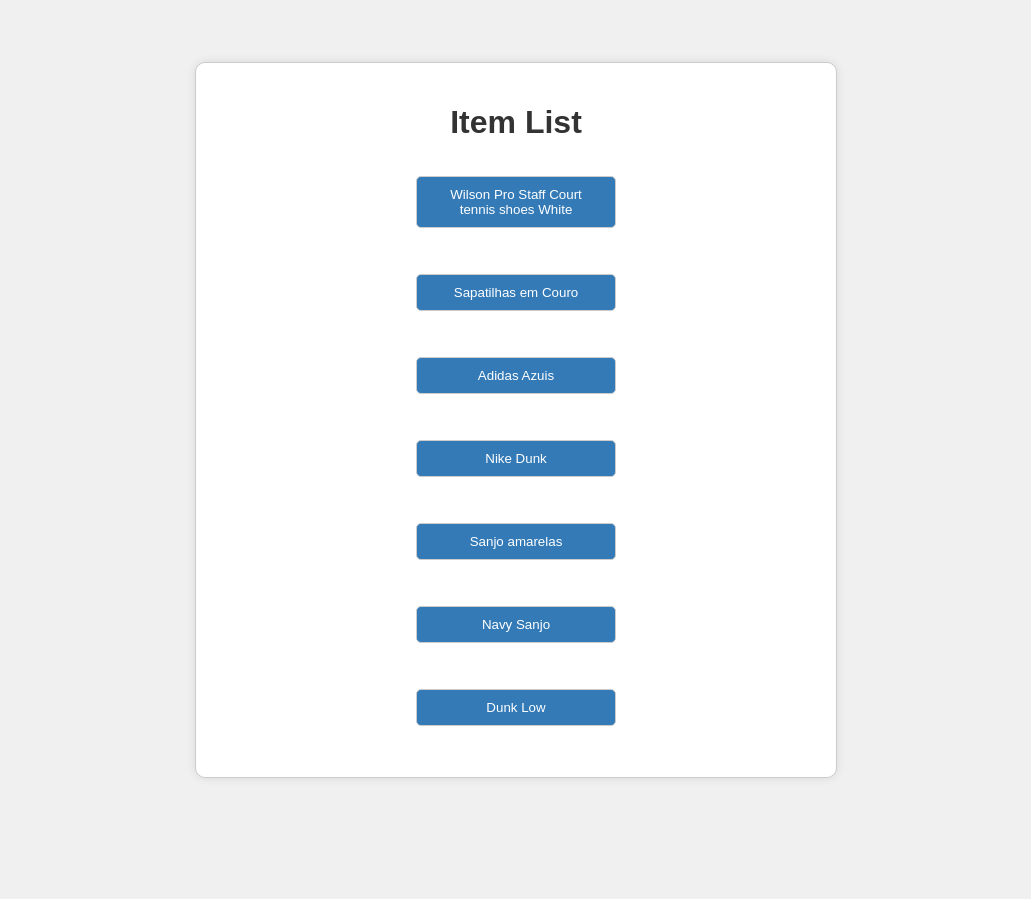
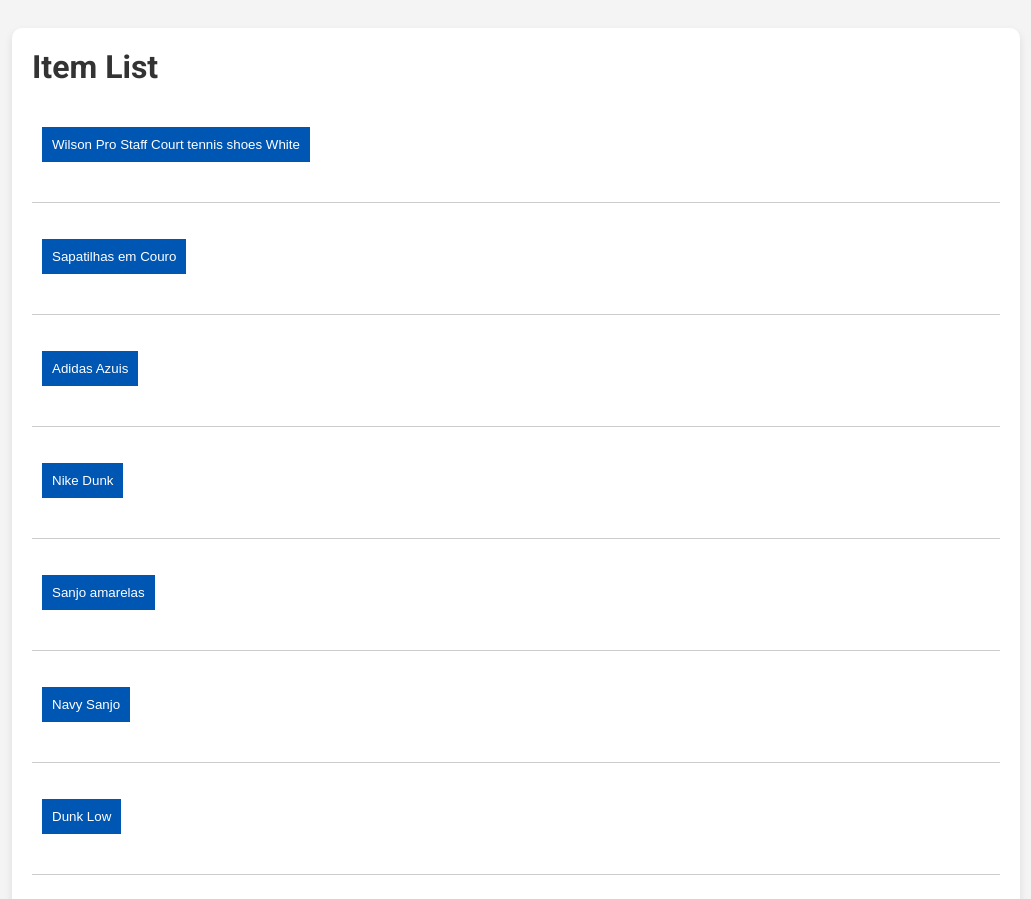
Before and after one commit to FEUP-LTW-2024/ltw-project-2024-ltw12g01, a PHP site: page /pages/item_management.php in a window 1280 px wide. Shown: the whole page, without its empty margins (124-1155 px from the left). Before the commit the page ends 778 px from the top, so only its background shows below. Run offline with PHP 8.4, Linux system fonts and the light colour scheme; data comes from the database, SQL or seed files in the repository; both versions use the stored data as it was after the commit.

Commit message:
improved design consistency(not finished)

```diff
--- a/actions/action_register.php
+++ b/actions/action_register.php
@@ -50,7 +50,7 @@
         header('Location: ' . $_SERVER['HTTP_REFERER']);
         exit();
     } else {
-        $user = User::createAndInsert($db, $username, $email, $password, 'admin');
+        $user = User::createAndInsert($db, $username, $email, $password, 'buyer');
         $session->addMessage('Register success', 'Welcome, ' . $user->name . '!');
         header('Location: ../index.php');
     }
--- a/pages/edit_user.php
+++ b/pages/edit_user.php
@@ -17,7 +17,7 @@ $user = User::getUserById($db, $userId);
 $userTypes = ['buyer', 'buyer/seller', 'admin'];
 
 ?>
-<link rel="stylesheet" href="../style/register.css">
+<link rel="stylesheet" href="../style/registers.css">
 <form action="../actions/action_edit_user.php" method="post">
     <div class="user-container">
         <input type="hidden" name="id" value="<?= $user->id ?>">
--- a/pages/item_management.php
+++ b/pages/item_management.php
@@ -15,19 +15,18 @@ $items = Item::getAllItemsFromDatabase($db);
     <link rel="stylesheet" type="text/css" href="../style/management.css">
 </head>
 <body class="item-mng-body">
-<div class="container">
+
     <h1>Item List</h1>
 
     <?php if (!empty($items)): ?>
-        <ul class="user-list">
+        <ul class="item-list">
             <?php foreach ($items as $item): ?>
                 <form action="edit_item.php" method="post">
                     <input type="hidden" name="data" value="<?= htmlspecialchars(json_encode($item)) ?>">
-                    <li><button type="submit" class="item-link"><?= htmlspecialchars($item->itemName) ?></button></li>
+                    <li class="item-list"><button type="submit" class="item-link"><?= htmlspecialchars($item->itemName) ?></button></li>
                 </form>
             <?php endforeach; ?>
         </ul>
-            </div>
     <?php else: ?>
         <p>No items found.</p>
     <?php endif; ?>
--- a/pages/user_management.php
+++ b/pages/user_management.php
@@ -22,7 +22,7 @@ if ($currentUserId !== null) {
 ?>
 
 <head>
-    <link rel="stylesheet" type="text/css" href="../style/style.css">
+    <link rel="stylesheet" type="text/css" href="../style/management.css">
 
 </head>
 
--- a/style/item.css
+++ b/style/item.css
@@ -2,7 +2,7 @@
     border: 1px solid #e0e0e0;
     padding: 20px;
     margin-bottom: 20px;
-    border-radius: 8px;
+    border-radius: 10px;
     box-shadow: 0 4px 8px rgba(0, 0, 0, 0.1);
     transition: all 0.3s ease;
 }
@@ -31,7 +31,7 @@
     max-width: 100%;
     height: auto;
     margin-bottom: 15px;
-    border-radius: 8px;
+    border-radius: 10px;
     box-shadow: 0 2px 4px rgba(0, 0, 0, 0.1);
     transition: all 0.3s ease;
 }
--- a/style/login.css
+++ b/style/login.css
@@ -12,7 +12,7 @@ body {
 .container {
     width: 300px;
     padding: 20px;
-    border-radius: 8px;
+    border-radius: 10px;
     background-color: #ffffff;
     box-shadow: 0 0 10px rgba(0, 0, 0, 0.1);
 }
--- a/style/management.css
+++ b/style/management.css
@@ -1,11 +1,59 @@
+@import url('https://fonts.googleapis.com/css2?family=Roboto:wght@300;400;500;700&display=swap');
+
+html {
+    width: 80%;
+    margin: 20px auto;
+    font-family: "Roboto", sans-serif;
+    color: #333;
+    background-color: #f4f4f4;
+}
+body {
+    padding: 20px;
+    background-color: #f4f4f4;
+    background-color: white;
+    border-radius: 10px;
+    box-shadow: 0 4px 8px rgba(0, 0, 0, 0.1);
+}
+
+.item-link {
+    background-color: #0056B3;
+    color: white;
+    padding: 10px;
+    border: none;
+}
+
+.item-list {
+    padding-left: 0;
+}
+.item-list li {
+    font-size: 20px;
+    list-style: none;
+    border-bottom: 1px solid #ccc;
+    padding: 20px 10px;
+    padding-bottom: 40px;
+
+}
+
+.item-list li button:active {
+    transform: scale(0.95);
+}
+
 .user-list {
     list-style: none;
     padding: 0;
     margin: 0;
 }
 
+#user-mng {
+    margin-bottom: 0;
+    padding: 0 10px;
+}
 .user-list li {
-    padding: 10px;
+    font-size: 20px;
+    display: flex;
+    justify-content: space-between;
+    align-items: center;
+    padding: 20px;
     border-bottom: 1px solid #ccc;
 }
 
@@ -26,134 +74,75 @@
     border-bottom: none;
 }
 
-:root {
-    --primary-color: #337ab7;
-    --primary-hover-color: #23527c;
-    --primary-active-color: #1a1d23;
-    --text-color: #333;
-    --border-color: #ccc;
-    --background-color: #f0f0f0;
+
+.button-container {
+    width: 100%;
+    display: flex;
+    justify-content: flex-end;
+    padding-top: 20px;
 }
 
-body.item-mng-body {
-    background-color: var(--background-color);
-    font-family: Arial, sans-serif;
-    padding: 20px;
-    color: var(--text-color);
+.delete-account {
+    width: 150px;
+    height: 30px;
+    cursor: pointer;
     display: flex;
-    justify-content: center;
     align-items: center;
-    height: 100vh;
-    margin: 0;
+    background: red;
+    border: none;
+    border-radius: 5px;
+    box-shadow: 1px 1px 3px rgba(0, 0, 0, 0.15);
+    background: #e62222;
+    align-self: flex-end;
 }
 
-.container {
-    background-color: white;
-    border: 1px solid var(--border-color);
-    padding: 20px;
-    width: 80%;
-    max-width: 800px;
-    box-shadow: 0 0 10px rgba(0, 0, 0, 0.1);
-    text-align: center;
-    border-radius: 10px;
+.delete-account,
+.delete-account span {
+    transition: 200ms;
 }
 
-:root {
-    --primary-color: #337ab7;
-    --primary-hover-color: #23527c;
-    --primary-active-color: #1a1d23;
-    --text-color: #333;
-    --border-color: #ccc;
-    --background-color: #f0f0f0;
+.delete-account .text {
+    transform: translateX(7px);
+    color: white;
+    font-weight: bold;
+    align-self: center;
+    justify-self: flex-start;
 }
 
-
-h1 {
-    color: var(--text-color);
-    margin-bottom: 20px;
-    font-size: 2em;
-}
-
-.user-list {
-    list-style: none;
-    padding: 0;
-    margin: 0;
-    display: flex;
-    flex-direction: column;
-    align-items: center;
-}
-
-.user-list li {
-    width: 100%;
-    max-width: 400px;
-    padding: 10px;
-    box-sizing: border-box;
-    display: flex;
-    justify-content: center;
-    margin-bottom: 10px;
-}
-
-.user-list li:last-child {
-    margin-bottom: 0;
-}
-
-.user-list li p.item-link {
-    background-color: var(--primary-color);
-    color: white;
-    width: 100%;
-    height: 50px;
+.delete-account .icon {
+    position: absolute;
+    border-left: 1px solid #c41b1b;
+    transform: translateX(110px);
+    height: 30px;
+    width: 40px;
     display: flex;
     align-items: center;
     justify-content: center;
-    padding: 10px;
-    margin: 0;
-    border-radius: 10px;
-    font-size: 1em;
-    cursor: pointer;
-    transition: background-color 0.3s ease, color 0.3s ease;
 }
 
-.user-list li p.item-link:hover {
-    background-color: var(--primary-hover-color);
+.delete-account svg {
+    width: 15px;
+    fill: #eee;
 }
 
-.user-list li p.item-link:active {
-    background-color: var(--primary-active-color);
+.delete-account:hover {
+    background: #ff3636;
 }
 
-.user-list li p.item-link:focus {
-    outline: 2px dashed var(--primary-color);
-    outline-offset: 2px;
+.delete-account:hover .text {
+    color: transparent;
 }
 
-.item-link {
-            background-color: var(--primary-color);
-            border: 1px solid var(--border-color);
-            padding: 10px 20px;
-            margin: 5px 0;
-            display: block;
-            width: 200px;
-            text-align: center;
-            text-decoration: none;
-            color: white;
-            border-radius: 5px;
-            transition: background-color 0.3s ease;
-        }
+.delete-account:hover .icon {
+    width: 150px;
+    border-left: none;
+    transform: translateX(-5px);
+}
 
-        .item-link:hover {
-            background-color: var(--primary-hover-color);
-        }
-
-.item-link:focus {
+.delete-account:focus {
     outline: none;
 }
 
-.user-list {
-    list-style-type: none;
-    padding: 0;
+.delete-account:active .icon svg {
+    transform: scale(0.8);
 }
-
-.container {
-    max-width: 600px;
-    margin: 0 auto;
-}
--- a/style/payment.css
+++ b/style/payment.css
@@ -42,7 +42,7 @@ textarea {
     padding: 15px;
     margin-bottom: 30px;
     border: 1px solid #ccc;
-    border-radius: 8px;
+    border-radius: 10px;
     box-shadow: 0 0 10px rgba(0, 0, 0, 0.1);
     font-size: 16px;
 }
@@ -58,7 +58,7 @@ input[type="submit"] {
     padding: 15px 30px;
     margin-bottom: 0;
     border: none;
-    border-radius: 8px;
+    border-radius: 10px;
     cursor: pointer;
 }
 
@@ -70,7 +70,7 @@ textarea {
     height: 150px;
     padding: 15px;
     border: 1px solid #ccc;
-    border-radius: 8px;
+    border-radius: 10px;
     box-shadow: 0 0 10px rgba(0, 0, 0, 0.1);
 }
 
```
Also changed, not shown: pages/change_email.php (+10 -8 lines), pages/change_password.php (+10 -8 lines), pages/change_username.php (+12 -9 lines), style/change.css (deleted, +0 -70 lines), style/registers.css (renamed from style/register.css, +31 -5 lines), style/style.css (+3 -20 lines), database/database.db, database/database.sql (line endings or trailing spaces).
